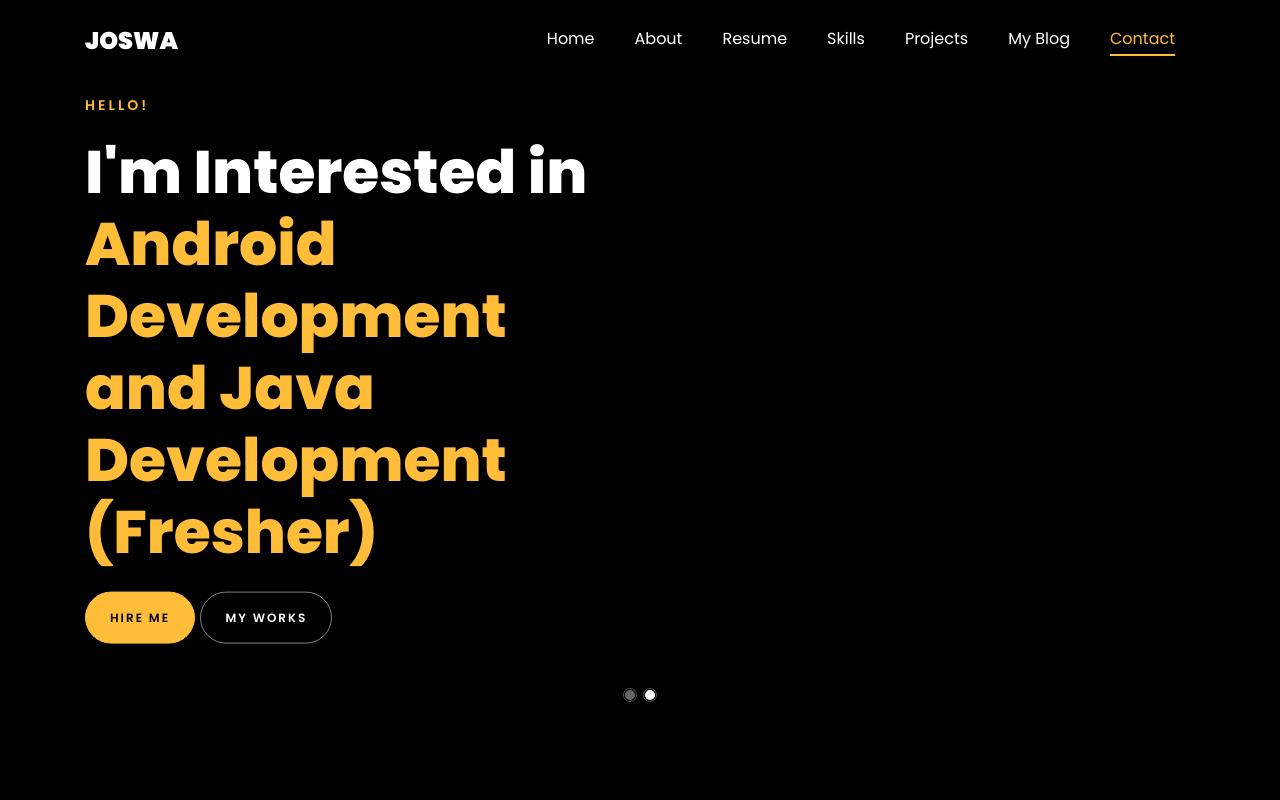
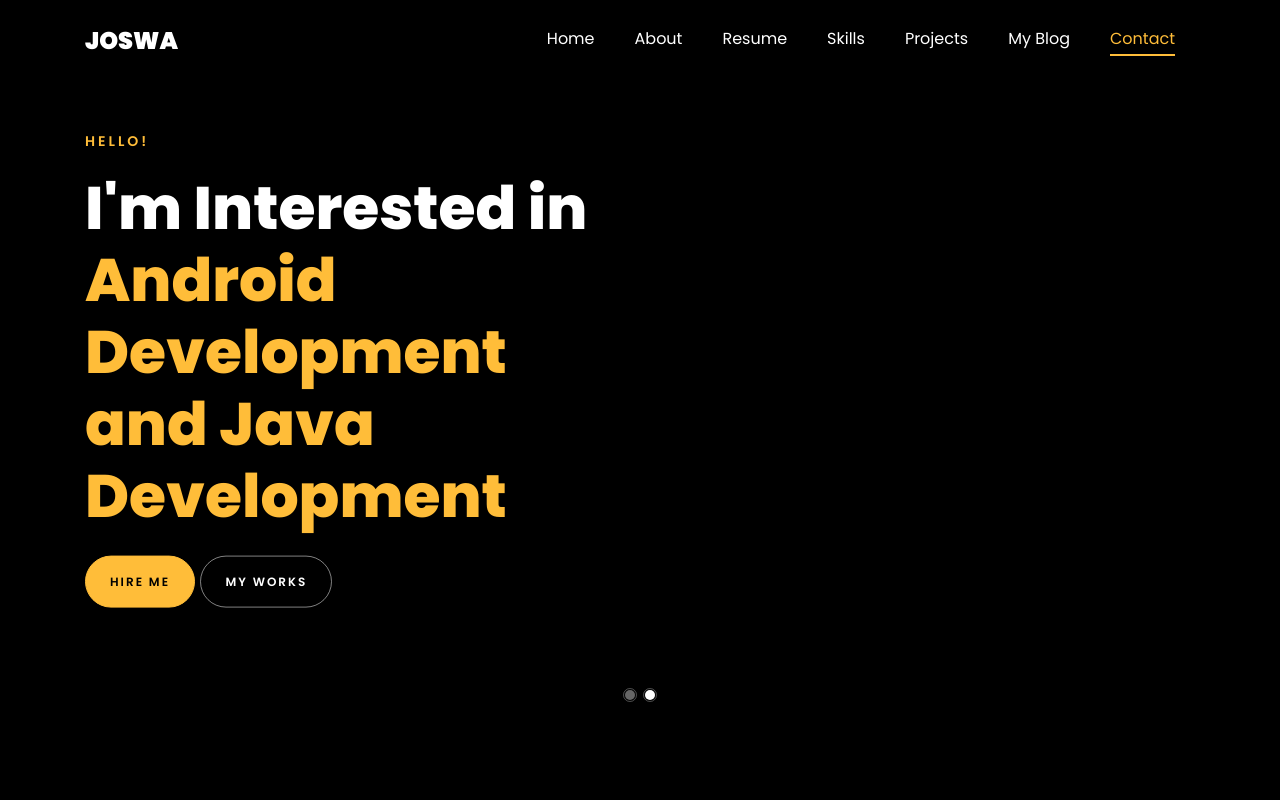
Before and after one commit to joswajoswa/Joswa-Portfolios, a plain HTML site: page index.html in a window 1280 px wide. Shown: the top 800 px of the page. Drawn offline with Linux system fonts and the light colour scheme; files whose address does not match are found by name.

Commit message:
Update index.html

```diff
--- a/index.html
+++ b/index.html
@@ -80,7 +80,7 @@
 		          <div class="one-forth d-flex align-items-center ftco-animate" data-scrollax=" properties: { translateY: '70%' }">
 		          	<div class="text">
 		          		<span class="subheading">Hello!</span>
-			            <h1 class="mb-4 mt-3">I'm Interested in <span> Android Development  and Java Development  (Fresher)</span></h1>
+			            <h1 class="mb-4 mt-3">I'm Interested in <span> Android Development  and Java Development  </span></h1>
 			            <p><a href="#hireme" class="btn btn-primary py-3 px-4">Hire me</a> <a href="#works" class="btn btn-white btn-outline-white py-3 px-4">My works</a></p>
 		            </div>
 		          </div>
```
